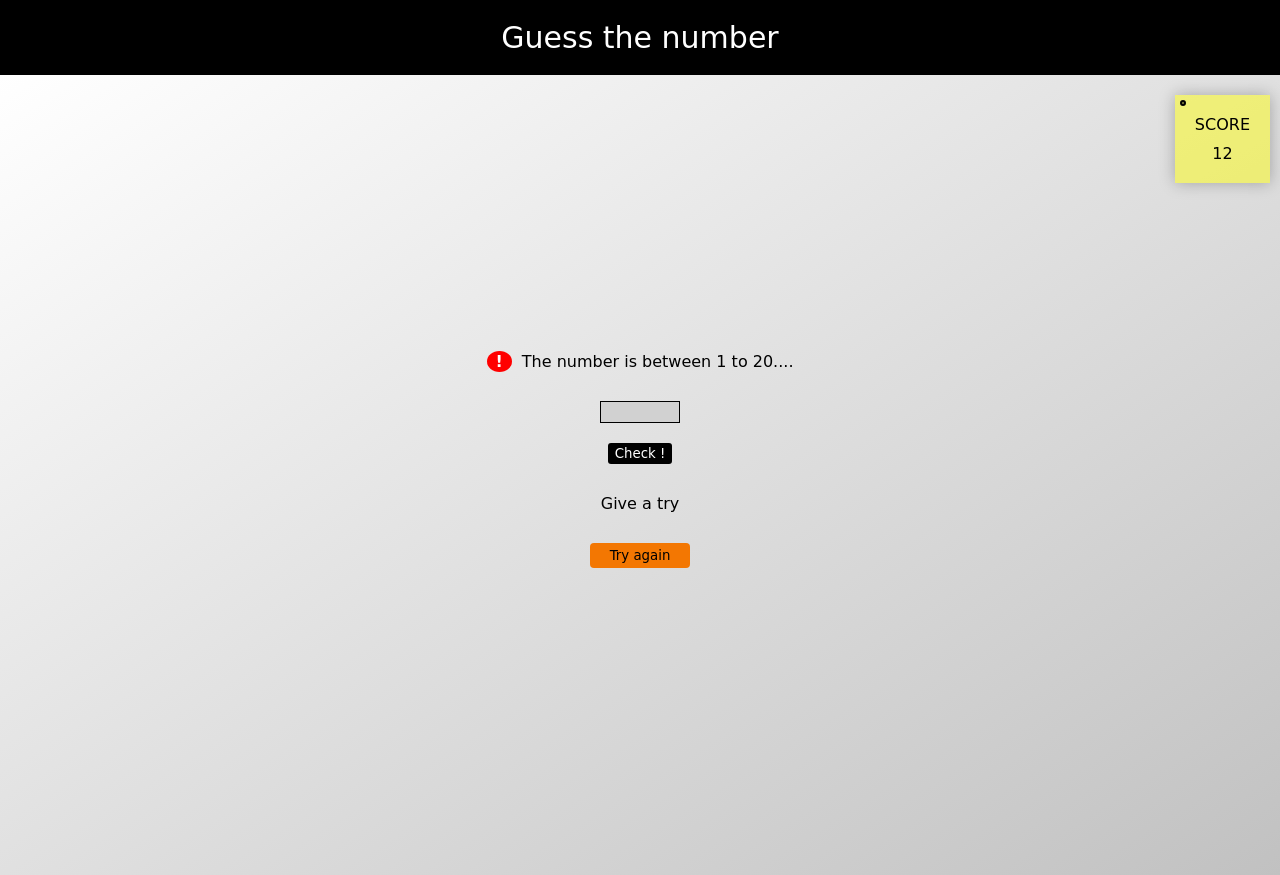
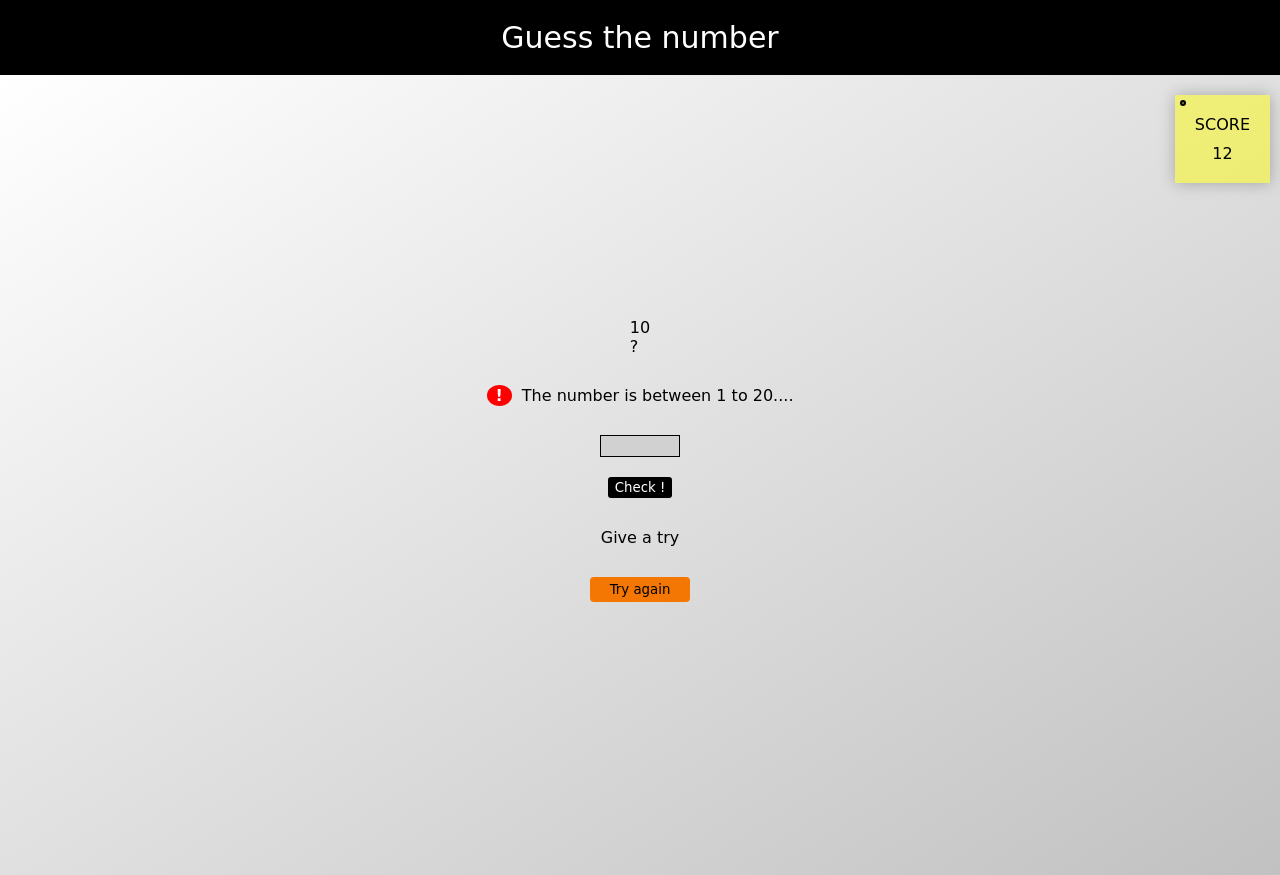
Before and after one commit to denismrd/guess-game, a plain HTML site: page index.html in a window 1280 px wide. Drawn offline with Linux system fonts and the light colour scheme; a web font is replaced by a local one.

Commit message:
Update index.html

```diff
--- a/index.html
+++ b/index.html
@@ -18,6 +18,10 @@
                 <div class="text">SCORE</div>
                 <p class="score">12</p>
             </div>
+            <div class="revealer">
+                <div class="back">10</div>
+                <div class="front">?</div>
+            </div>
             <p><span>!</span>The number is between 1 to 20....</p>
 
             <div class="input-box">
```
